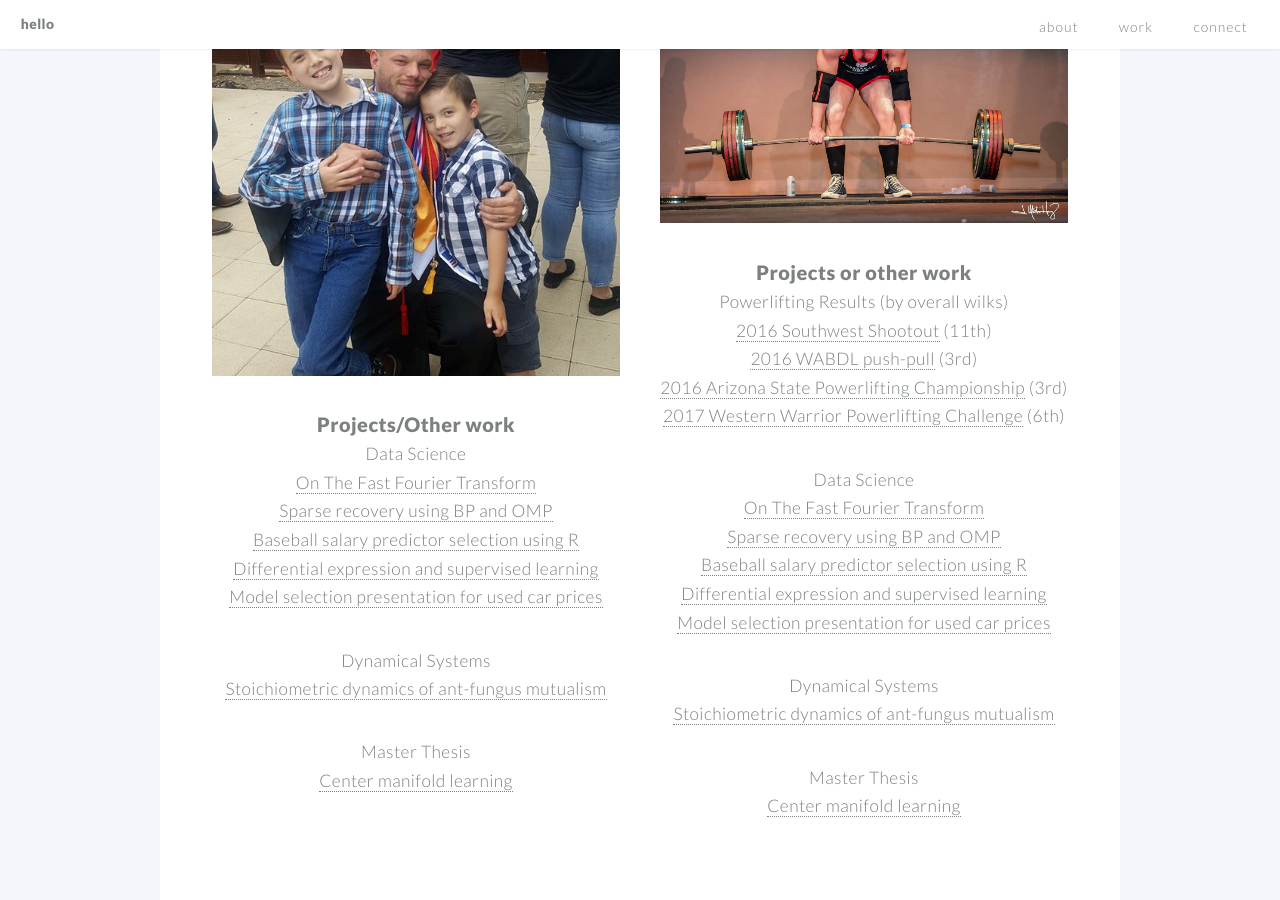
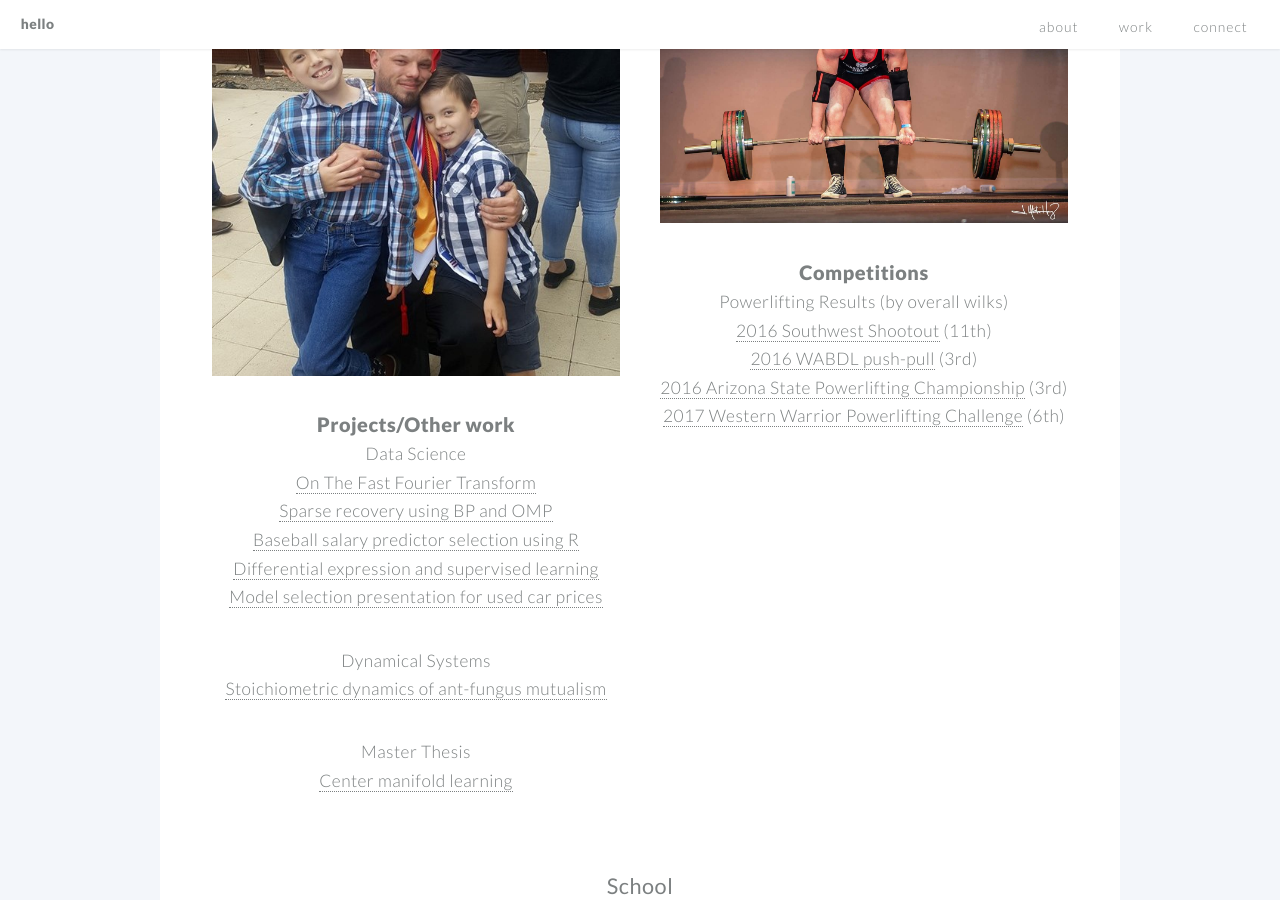
Before and after one commit to jben33/jben33.github.io, a Jekyll site: the page built from index.md, in a window 1280 px wide and 900 px high, scrolled down 2122 px. Built offline with Jekyll 4.4.1, drawn with Linux system fonts in a browser that asks for light colours.

Commit message:
Update example2.html

```diff
--- a/_includes/example2.html
+++ b/_includes/example2.html
@@ -1,4 +1,4 @@
-<h1>Projects or other work</h1>
+<h1>Competitions</h1>
 
 <ul> Powerlifting Results (by overall wilks)
   <li><a href="https://www.openpowerlifting.org/m/uspa/0576#justinbennett">2016 Southwest Shootout</a> (11th)</li>
@@ -6,19 +6,3 @@
   <li><a href="https://www.openpowerlifting.org/m/uspa/0666#justinbennett">2016 Arizona State Powerlifting Championship</a> (3rd)</li>
   <li><a href="https://www.openpowerlifting.org/m/uspa/0780#justinbennett">2017 Western Warrior Powerlifting Challenge</a> (6th)</li>
 </ul>
-
-<ul> Data Science
-    <li><a href="https://drive.google.com/file/d/11wUO7g6utnPm15n1JUPFODPEYs72d1TV/view?usp=drive_link">On The Fast Fourier Transform</a></li>
-    <li><a href="https://drive.google.com/file/d/1WWmqQxm_SkWCWk5_S1_xysVG3u1fB5ar/view?usp=sharing">Sparse recovery using BP and OMP</a></li>
-    <li><a href="https://drive.google.com/file/d/16-5BFMT3K4yZeH_sabC04eOoUSRr0ERS/view">Baseball salary predictor selection using R</a></li>
-    <li><a href="https://drive.google.com/file/d/13qtmkT5ZRK_ioMY6gzQdotmCNSV-AQpm/view?usp=sharing">Differential expression and supervised learning</a></li>
-    <li><a href="https://drive.google.com/file/d/1n_aHWrxSanKoo5tuJenNtv9qE2atiE06/view?usp=sharing">Model selection presentation for used car prices</a></li>
-</ul>
-
-<ul> Dynamical Systems
-    <li><a href="https://drive.google.com/file/d/1ZN5RsUfMytxdaDLOrpU1KEO79AyjDPLw/view?usp=sharing">Stoichiometric dynamics of ant-fungus mutualism</a></li>
-</ul>
-
-<ul> Master Thesis
-    <li><a href="https://drive.google.com/file/d/1nk-knGRAmIqFJNReKlY19ZV9CrF8fhrx/view?usp=sharing">Center manifold learning</a></li>
-</ul>
```
